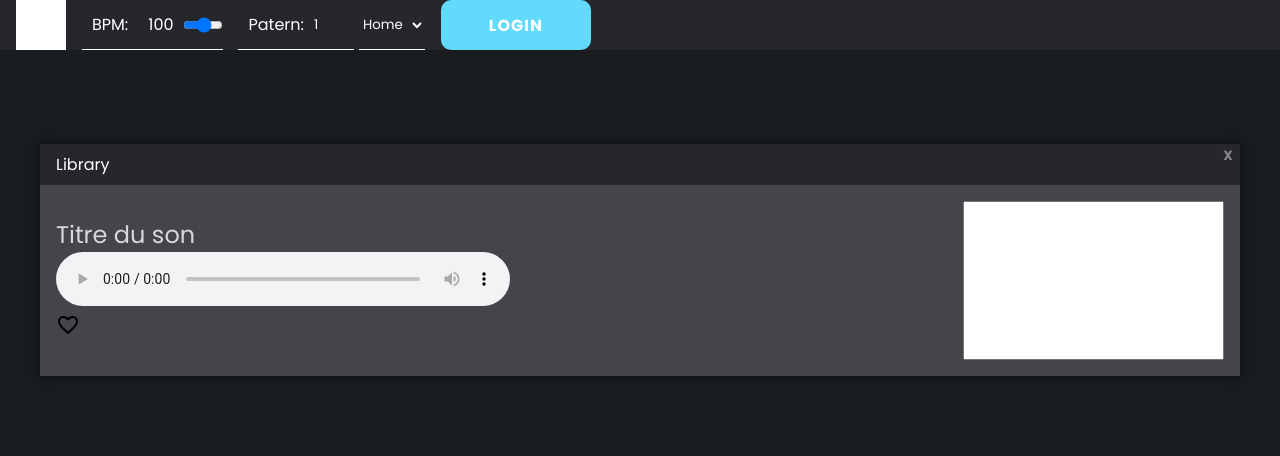
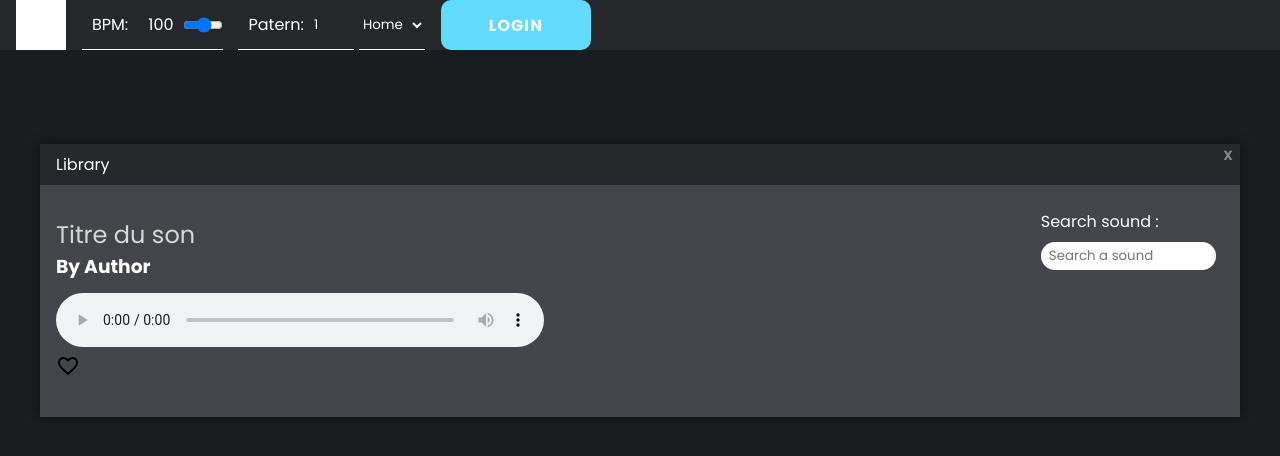
Before and after one commit to Procaillass/JamRacker, a React (Create React App) app: page /library in a window 1280 px wide. Shown: the top 456 px of the page. Built offline with nearby package versions, Linux system fonts and the light colour scheme.

Commit message:
add css for search

```diff
--- a/src/Components/Library/Library.jsx
+++ b/src/Components/Library/Library.jsx
@@ -10,11 +10,7 @@ let source = favoris
 
 //comment for push
 
-const handleFavoris = (event) => {
-
-    console.log(document.getElementById("favoris").src)
-    console.log("favoris :", favoris)
-    console.log("favorisDone :", favorisDone)
+const handleFavoris = () => {
 
     if (source === favoris) {
         document.getElementById("favoris").src = favorisDone;
@@ -37,18 +33,23 @@ const handleFavoris = (event) => {
       <div className="box__content">
         <ul>
           <li>
-              <h2>Titre du son</h2>
+              <div className="info__sound__content">
+                <h2>Titre du son</h2>
+                <h3>By Author</h3>
+              </div>
             <audio controls>
               <source src={clap} />
               Your browser does not support the audio element.
             </audio>
             <div  className="box__content__actionAudio">
                 <img onClick={handleFavoris} id="favoris" src={source} alt="favoris_image"/>
-                </div>
+            </div>
           </li>
-
         </ul>
-        <input  type="search"/>
+        <div className="search__content">
+          <label htmlFor="search-sound">Search sound :</label>
+          <input id="search-sound" type="search" placeholder="Search a sound"/>
+        </div>
       </div>
     </div>
   );
--- a/src/Components/Library/Library.scss
+++ b/src/Components/Library/Library.scss
@@ -1,8 +1,6 @@
 .box__content {
   display: flex;
   justify-content: space-between;
-  // flex-direction: row-reverse;
-
   ul {
     flex: 1;
 
@@ -16,3 +14,26 @@
     }
   }
 }
+.info__sound__content{
+  margin: 0 0 .75rem 0;
+  h3{
+    color: #ffffff
+  }
+}
+.search__content {
+  display: flex;
+  flex-flow: column;
+  width: 15%;
+  margin: 0 .5rem;
+  label{
+    padding-left: 0;
+  }
+  input {
+    border-radius: 20px;
+    padding: .25rem .5rem;
+    border:none;
+    &:focus{
+      outline: none;
+    }
+  }
+}
```
